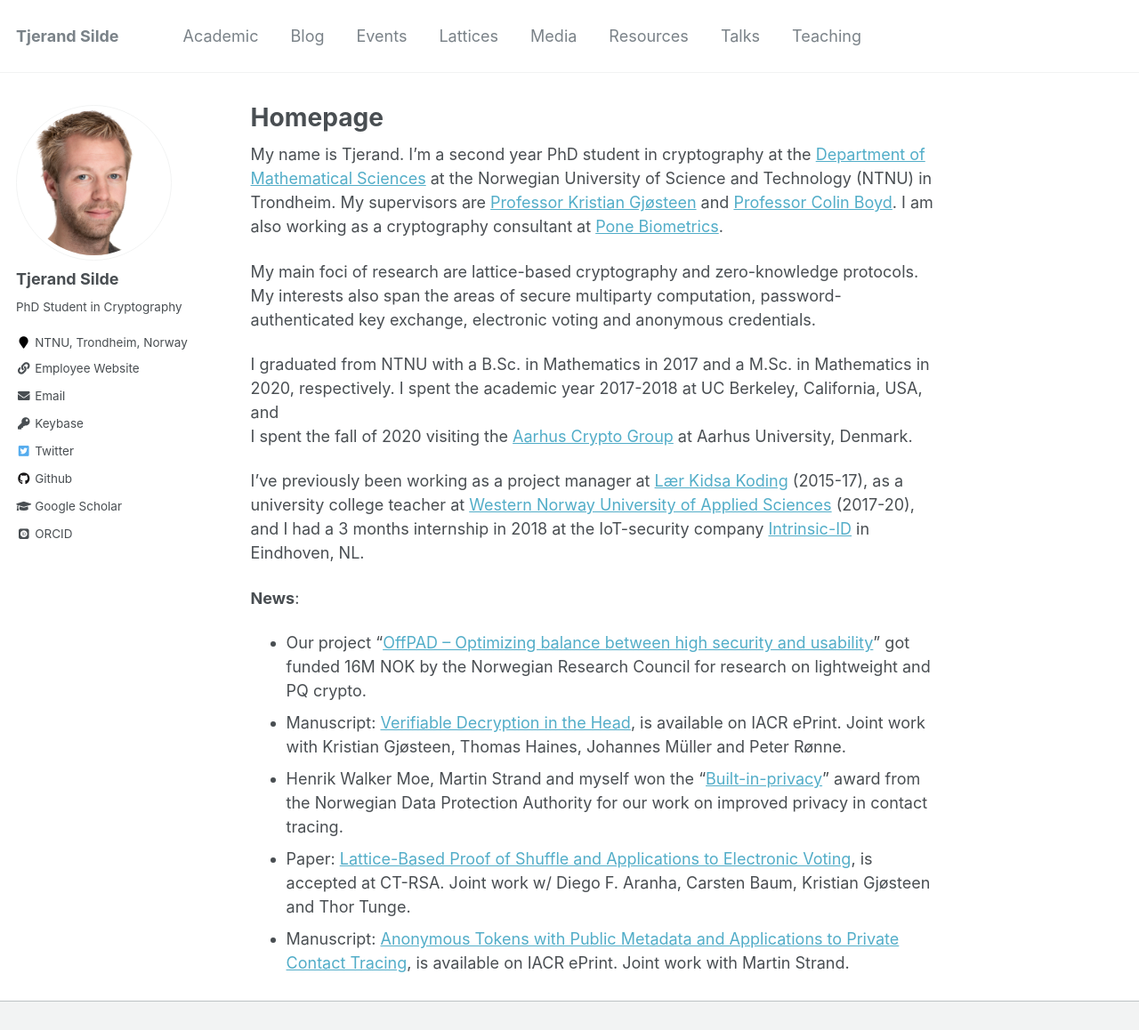
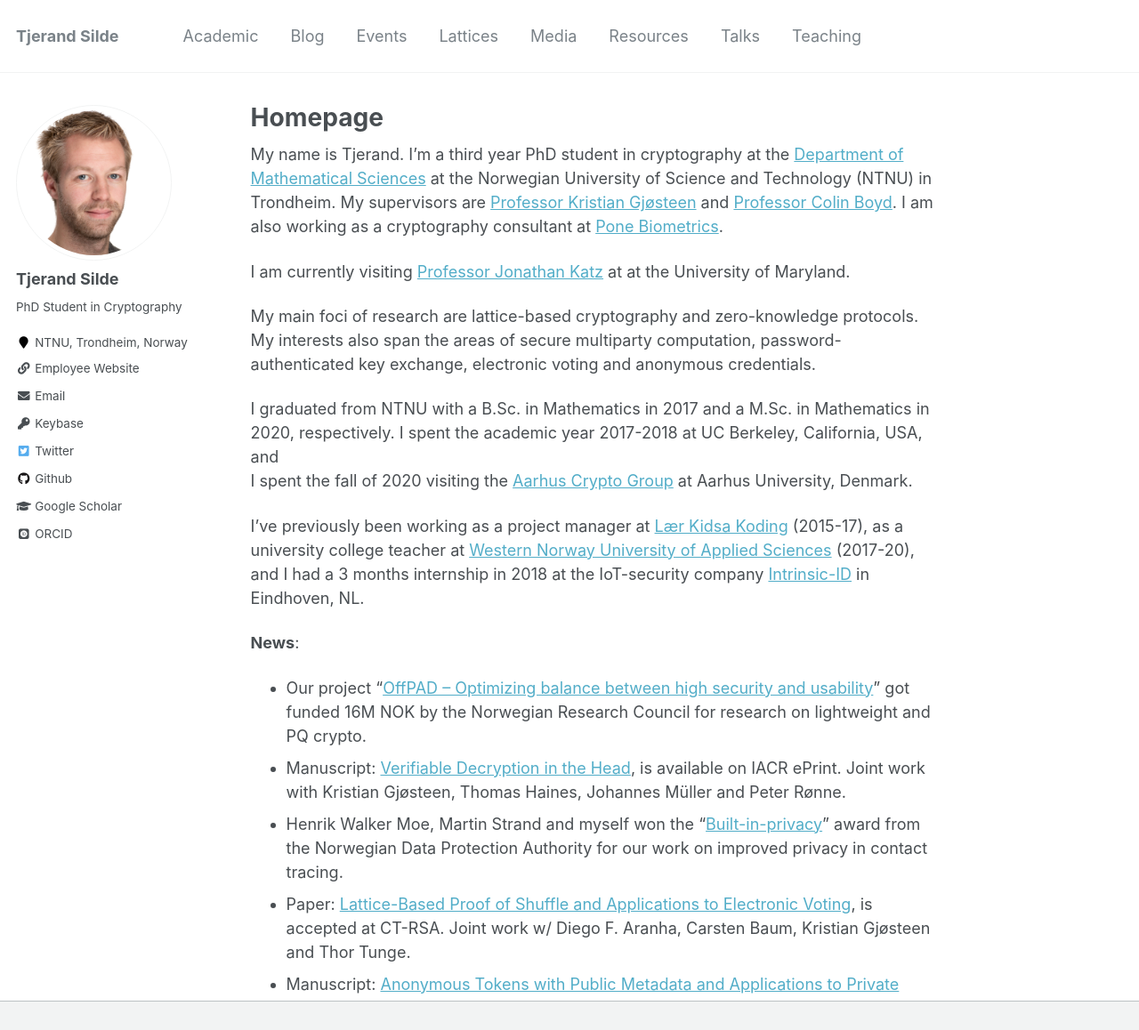
Before and after one commit to tjesi/tjesi.github.io, a Jekyll site: the page built from _pages/about.md, in a window 1280 px wide and 1354 px high, cut to the strip 0-1158 px from the top of the window. Shown: the whole strip at 89% size. Built offline with Jekyll 4.4.1, drawn with Linux system fonts in a browser that asks for light colours; some web fonts are replaced.

Commit message:
Update about.md

```diff
--- a/_pages/about.md
+++ b/_pages/about.md
@@ -8,8 +8,10 @@ redirect_from:
   - /about.html
 ---
 
-My name is Tjerand. I’m a second year PhD student in cryptography at the [Department of Mathematical Sciences](https://www.ntnu.edu/imf) at the Norwegian University of Science and Technology (NTNU) in Trondheim. My supervisors are [Professor Kristian Gjøsteen](https://www.ntnu.edu/employees/kristian.gjosteen) and [Professor Colin Boyd](https://www.ntnu.edu/employees/colin.boyd). I am\
+My name is Tjerand. I’m a third year PhD student in cryptography at the [Department of Mathematical Sciences](https://www.ntnu.edu/imf) at the Norwegian University of Science and Technology (NTNU) in Trondheim. My supervisors are [Professor Kristian Gjøsteen](https://www.ntnu.edu/employees/kristian.gjosteen) and [Professor Colin Boyd](https://www.ntnu.edu/employees/colin.boyd). I am\
 also working as a cryptography consultant at [Pone Biometrics](https://ponebiometrics.com).
+
+I am currently visiting [Professor Jonathan Katz](http://www.cs.umd.edu/~jkatz) at at the University of Maryland.
 
 My main foci of research are lattice-based cryptography and zero-knowledge protocols. My interests also span the areas of secure multiparty computation, password-authenticated key exchange, electronic voting and anonymous credentials.
 
```
